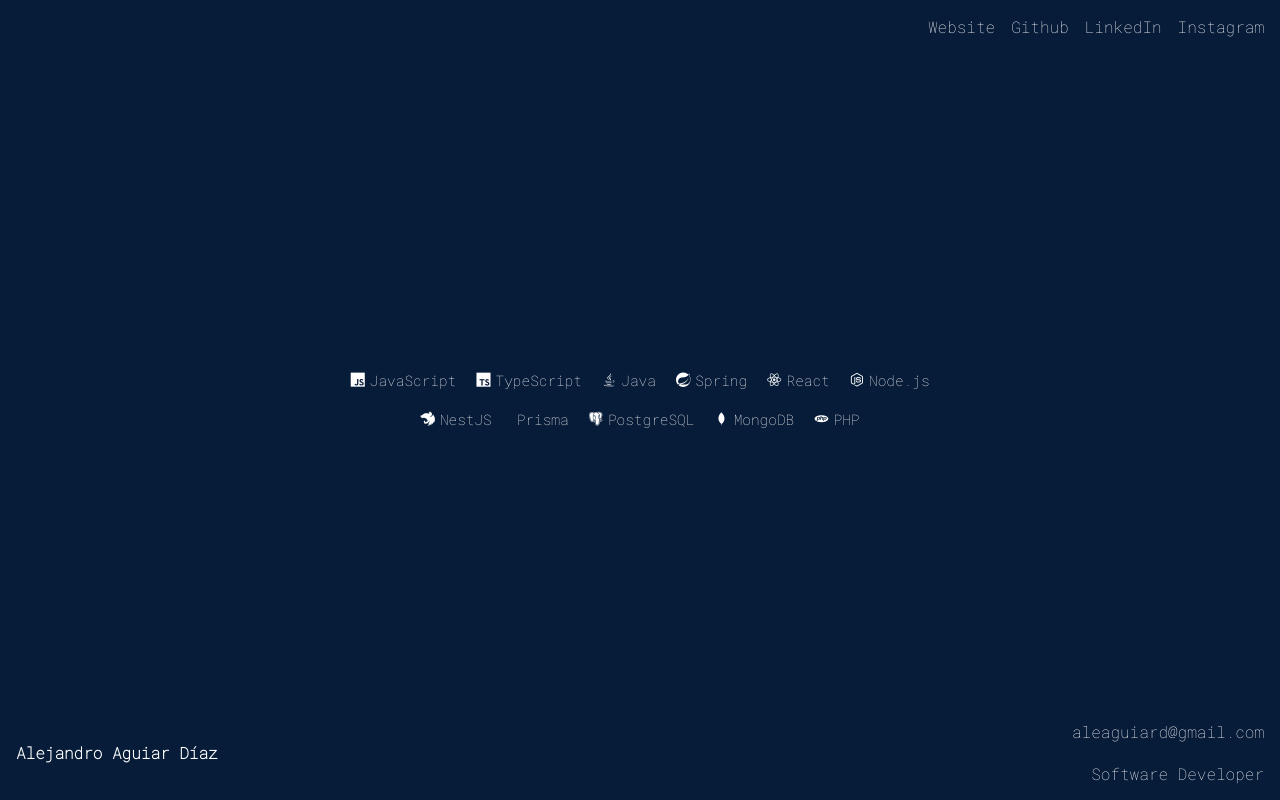
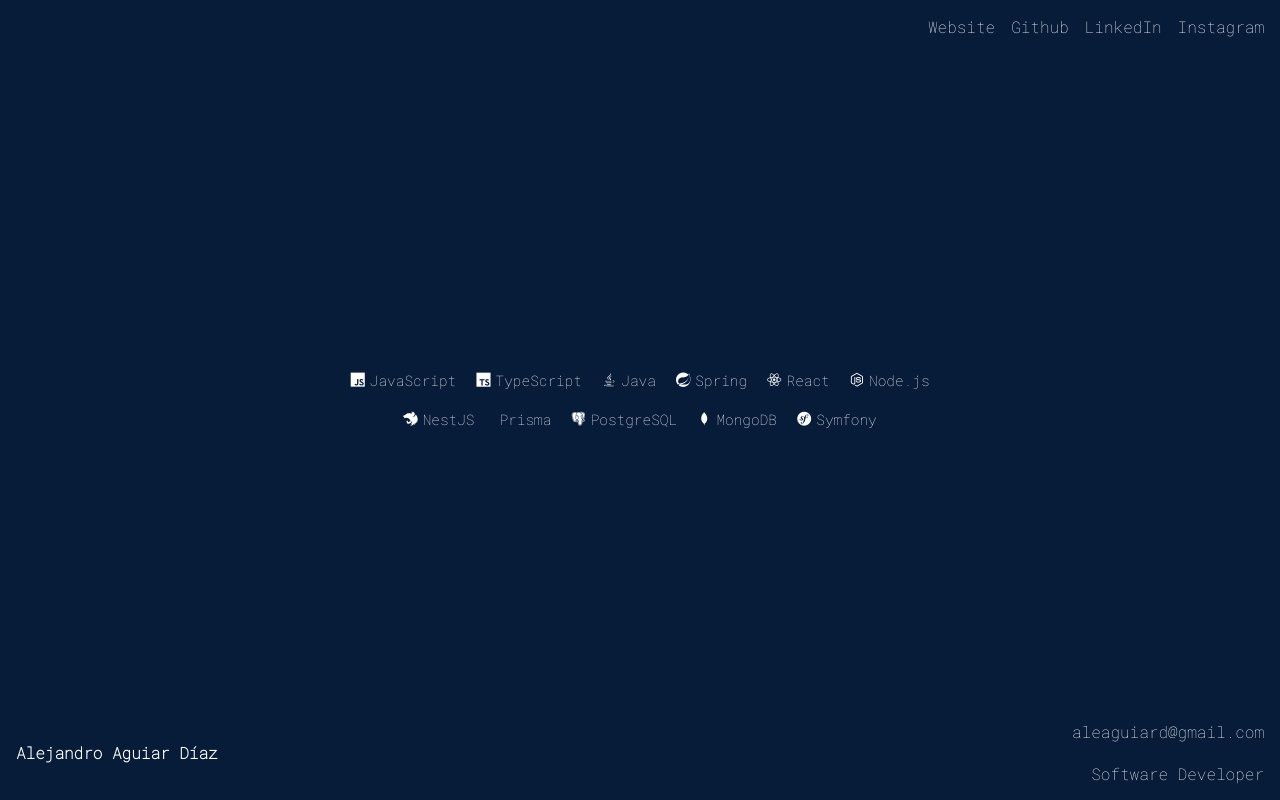
Before and after one commit to aleaguiard/aleaguiard.github.io, a plain HTML site: page docs/index.html in a window 1280 px wide. Drawn offline with nearby package versions, Linux system fonts and the light colour scheme.

Commit message:
feat(tech): add symfony icon

```diff
--- a/docs/index.html
+++ b/docs/index.html
@@ -34,10 +34,16 @@
 					target="_blank"
 					>Projects</a
 				> -->
-				<a href="https://aleaguiard.vercel.app" target="_blank" rel="noopener noreferrer"
+        <a
+          href="https://aleaguiard.vercel.app"
+          target="_blank"
+          rel="noopener noreferrer"
           >Website</a
         >
-				<a href="https://github.com/aleaguiard" target="_blank" rel="noopener noreferrer"
+        <a
+          href="https://github.com/aleaguiard"
+          target="_blank"
+          rel="noopener noreferrer"
           >Github</a
         >
         <a
@@ -46,7 +52,10 @@
           rel="noopener noreferrer"
           >LinkedIn</a
         >
-				<a href="https://instagram.com/aleaguiard" target="_blank" rel="noopener noreferrer"
+        <a
+          href="https://instagram.com/aleaguiard"
+          target="_blank"
+          rel="noopener noreferrer"
           >Instagram</a
         >
       </nav>
@@ -58,17 +67,35 @@
     </div>
     <section class="tech-stack">
       <div class="tech-items">
-				<span class="tech-item"><i class="devicon-javascript-plain"></i> JavaScript</span>
-				<span class="tech-item"><i class="devicon-typescript-plain"></i> TypeScript</span>
+        <span class="tech-item"
+          ><i class="devicon-javascript-plain"></i> JavaScript</span
+        >
+        <span class="tech-item"
+          ><i class="devicon-typescript-plain"></i> TypeScript</span
+        >
         <span class="tech-item"><i class="devicon-java-plain"></i> Java</span>
-				<span class="tech-item"><i class="devicon-spring-plain"></i> Spring</span>
+        <span class="tech-item"
+          ><i class="devicon-spring-plain"></i> Spring</span
+        >
         <span class="tech-item"><i class="devicon-react-plain"></i> React</span>
-				<span class="tech-item"><i class="devicon-nodejs-plain"></i> Node.js</span>
-				<span class="tech-item"><i class="devicon-nestjs-plain"></i> NestJS</span>
-				<span class="tech-item"><i class="devicon-prisma-original"></i> Prisma</span>
-				<span class="tech-item"><i class="devicon-postgresql-plain"></i> PostgreSQL</span>
-				<span class="tech-item"><i class="devicon-mongodb-plain"></i> MongoDB</span>
-				<span class="tech-item"><i class="devicon-php-plain"></i> PHP</span>
+        <span class="tech-item"
+          ><i class="devicon-nodejs-plain"></i> Node.js</span
+        >
+        <span class="tech-item"
+          ><i class="devicon-nestjs-plain"></i> NestJS</span
+        >
+        <span class="tech-item"
+          ><i class="devicon-prisma-original"></i> Prisma</span
+        >
+        <span class="tech-item"
+          ><i class="devicon-postgresql-plain"></i> PostgreSQL</span
+        >
+        <span class="tech-item"
+          ><i class="devicon-mongodb-plain"></i> MongoDB</span
+        >
+        <span class="tech-item"
+          ><i class="devicon-symfony-plain"></i> Symfony</span
+        >
       </div>
     </section>
   </body>
```
Lines whose indentation alone changed are shown as unchanged.
